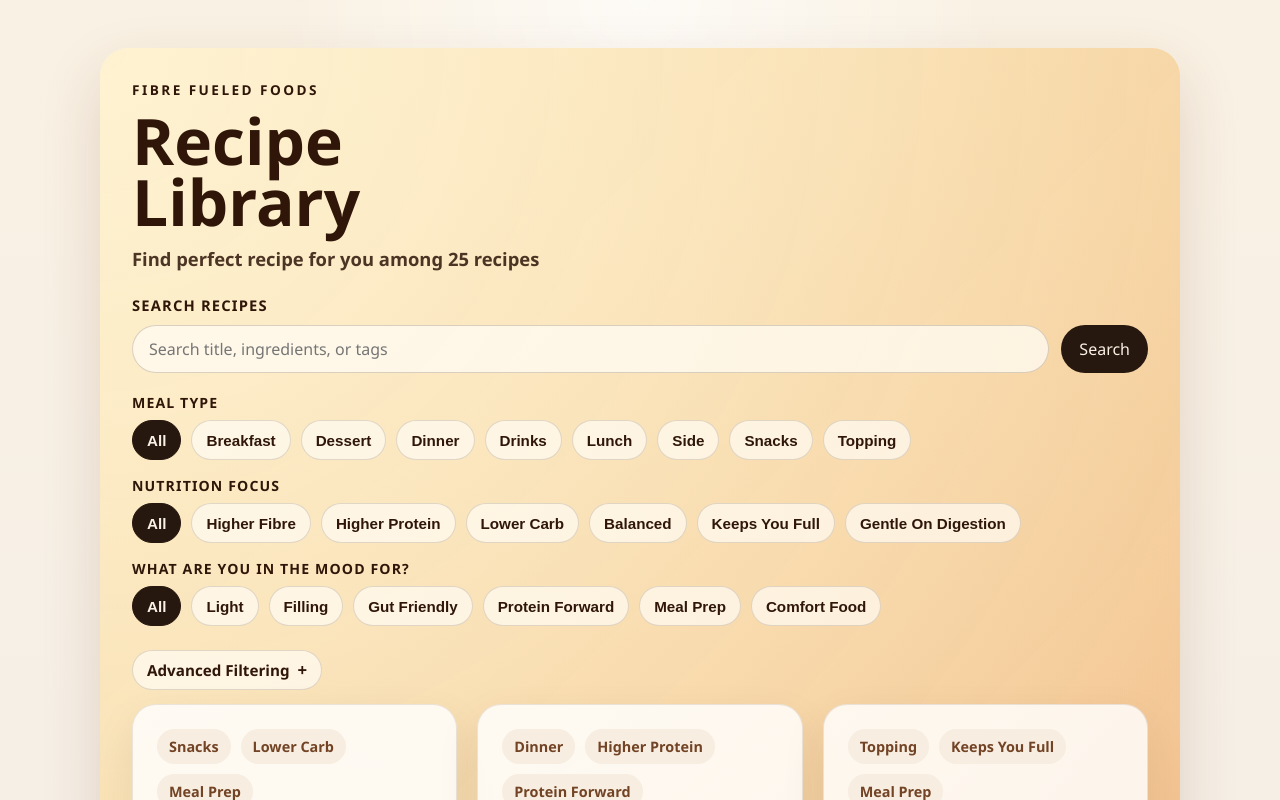
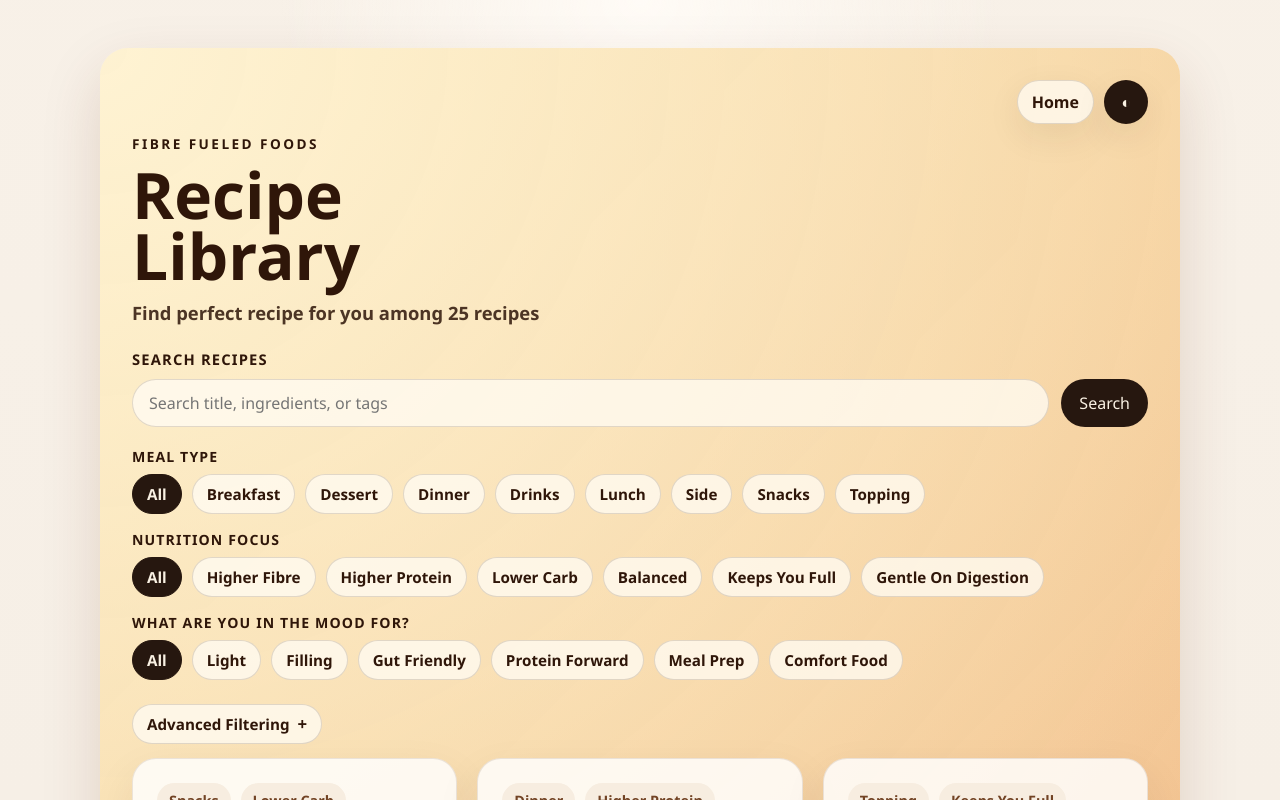
Before and after one commit to jainkhere/fffoods, a Next.js app: page /recipes in a window 1280 px wide. Shown: the top 800 px of the page. Built offline with nearby package versions, Linux system fonts and the light colour scheme.

Commit message:
dark mode

```diff
--- a/src/app/globals.css
+++ b/src/app/globals.css
@@ -1,8 +1,65 @@
 :root {
   --background: #f6efe6;
   --foreground: #26170f;
+  --background-tint: #fff8ef;
+  --surface: rgba(255, 255, 255, 0.82);
+  --surface-strong: #fffaf4;
+  --surface-muted: rgba(255, 251, 243, 0.72);
+  --surface-subtle: rgba(255, 251, 243, 0.52);
+  --border: rgba(122, 89, 57, 0.14);
+  --border-strong: rgba(114, 67, 36, 0.28);
+  --shadow-card: 0 18px 45px rgba(53, 32, 12, 0.08);
+  --shadow-card-hover: 0 22px 50px rgba(53, 32, 12, 0.12);
+  --shadow-floating: 0 12px 35px rgba(53, 32, 12, 0.08);
+  --text-muted: rgba(38, 23, 15, 0.78);
+  --text-soft: rgba(38, 23, 15, 0.62);
+  --text-accent: #724324;
+  --hero-text: #2f1609;
+  --hero-subtle: rgba(47, 22, 9, 0.86);
+  --hero-glow: rgba(255, 244, 214, 0.9);
+  --hero-grad-start: rgba(248, 225, 170, 0.95);
+  --hero-grad-end: rgba(229, 122, 68, 0.9);
+  --hero-shadow: 0 24px 60px rgba(102, 43, 8, 0.15);
+  --control-bg: rgba(255, 251, 243, 0.78);
+  --control-border: rgba(47, 22, 9, 0.14);
+  --button-bg: #26170f;
+  --button-text: #f9f1e3;
+  --pill-bg: #f7ede0;
+  --pill-text: #724324;
+  --link-accent: #724324;
   --font-sans: "Avenir Next", Avenir, "Segoe UI", sans-serif;
   --font-mono: "SFMono-Regular", Consolas, "Liberation Mono", monospace;
+}
+
+html[data-theme="dark"] {
+  --background: #17110d;
+  --foreground: #f3e7d7;
+  --background-tint: #211914;
+  --surface: rgba(38, 28, 22, 0.92);
+  --surface-strong: #2b201a;
+  --surface-muted: rgba(55, 42, 33, 0.9);
+  --surface-subtle: rgba(67, 51, 41, 0.58);
+  --border: rgba(223, 187, 145, 0.14);
+  --border-strong: rgba(247, 189, 120, 0.36);
+  --shadow-card: 0 22px 52px rgba(0, 0, 0, 0.34);
+  --shadow-card-hover: 0 26px 58px rgba(0, 0, 0, 0.42);
+  --shadow-floating: 0 14px 40px rgba(0, 0, 0, 0.28);
+  --text-muted: rgba(243, 231, 215, 0.84);
+  --text-soft: rgba(243, 231, 215, 0.62);
+  --text-accent: #f0b97d;
+  --hero-text: #fff3e4;
+  --hero-subtle: rgba(255, 243, 228, 0.84);
+  --hero-glow: rgba(255, 178, 94, 0.18);
+  --hero-grad-start: rgba(85, 53, 27, 0.96);
+  --hero-grad-end: rgba(152, 73, 35, 0.9);
+  --hero-shadow: 0 28px 64px rgba(0, 0, 0, 0.42);
+  --control-bg: rgba(44, 33, 26, 0.9);
+  --control-border: rgba(255, 225, 194, 0.12);
+  --button-bg: #f3e7d7;
+  --button-text: #23170f;
+  --pill-bg: rgba(102, 75, 54, 0.52);
+  --pill-text: #ffd7af;
+  --link-accent: #f0b97d;
 }
 
 html {
@@ -21,8 +78,8 @@ body {
   flex-direction: column;
   color: var(--foreground);
   background:
-    radial-gradient(circle at top, rgba(255, 255, 255, 0.7), transparent 35%),
-    linear-gradient(180deg, #f9f1e3 0%, var(--background) 100%);
+    radial-gradient(circle at top, color-mix(in srgb, var(--background-tint) 55%, white 45%) 0%, transparent 35%),
+    linear-gradient(180deg, color-mix(in srgb, var(--background) 82%, var(--background-tint) 18%) 0%, var(--background) 100%);
   font-family: var(--font-sans);
   -webkit-font-smoothing: antialiased;
   -moz-osx-font-smoothing: grayscale;
@@ -38,3 +95,10 @@ a {
   color: inherit;
   text-decoration: none;
 }
+
+button,
+input,
+select,
+textarea {
+  font: inherit;
+}
--- a/src/app/page.module.css
+++ b/src/app/page.module.css
@@ -14,10 +14,10 @@
   padding: 32px;
   border-radius: 28px;
   background:
-    radial-gradient(circle at top left, rgba(255, 244, 214, 0.9), transparent 32%),
-    linear-gradient(135deg, rgba(248, 225, 170, 0.95), rgba(229, 122, 68, 0.9));
-  color: #2f1609;
-  box-shadow: 0 24px 60px rgba(102, 43, 8, 0.15);
+    radial-gradient(circle at top left, var(--hero-glow), transparent 32%),
+    linear-gradient(135deg, var(--hero-grad-start), var(--hero-grad-end));
+  color: var(--hero-text);
+  box-shadow: var(--hero-shadow);
 }
 
 .eyebrow {
@@ -53,9 +53,9 @@
   min-height: 280px;
   padding: 28px;
   border-radius: 28px;
-  background: rgba(255, 255, 255, 0.84);
-  border: 1px solid rgba(122, 89, 57, 0.14);
-  box-shadow: 0 18px 45px rgba(53, 32, 12, 0.08);
+  background: var(--surface);
+  border: 1px solid var(--border);
+  box-shadow: var(--shadow-card);
   transition:
     transform 0.16s ease,
     box-shadow 0.16s ease,
@@ -65,8 +65,8 @@
 
 .card:hover {
   transform: translateY(-3px);
-  box-shadow: 0 22px 50px rgba(53, 32, 12, 0.12);
-  border-color: rgba(114, 67, 36, 0.28);
+  box-shadow: var(--shadow-card-hover);
+  border-color: var(--border-strong);
 }
 
 .cardLabel {
@@ -74,7 +74,7 @@
   font-weight: 700;
   letter-spacing: 0.08em;
   text-transform: uppercase;
-  color: #724324;
+  color: var(--text-accent);
 }
 
 .card h2 {
@@ -83,7 +83,7 @@
 }
 
 .card p:last-child {
-  color: rgba(38, 23, 15, 0.78);
+  color: var(--text-muted);
   line-height: 1.6;
 }
 
--- a/src/app/recipes/page.module.css
+++ b/src/app/recipes/page.module.css
@@ -14,10 +14,49 @@
   padding: 32px;
   border-radius: 28px;
   background:
-    radial-gradient(circle at top left, rgba(255, 244, 214, 0.9), transparent 32%),
-    linear-gradient(135deg, rgba(248, 225, 170, 0.95), rgba(229, 122, 68, 0.9));
-  color: #2f1609;
-  box-shadow: 0 24px 60px rgba(102, 43, 8, 0.15);
+    radial-gradient(circle at top left, var(--hero-glow), transparent 32%),
+    linear-gradient(135deg, var(--hero-grad-start), var(--hero-grad-end));
+  color: var(--hero-text);
+  box-shadow: var(--hero-shadow);
+}
+
+.heroTop {
+  display: flex;
+  justify-content: flex-end;
+  align-items: center;
+  gap: 16px;
+  margin-bottom: 10px;
+}
+
+.heroActions {
+  display: flex;
+  align-items: center;
+  gap: 10px;
+}
+
+.homeLink {
+  width: fit-content;
+  padding: 10px 14px;
+  border-radius: 999px;
+  background: var(--control-bg);
+  border: 1px solid var(--control-border);
+  color: inherit;
+  font-weight: 700;
+  box-shadow: var(--shadow-floating);
+}
+
+.themeToggle {
+  width: 44px;
+  height: 44px;
+  border: 1px solid var(--control-border);
+  border-radius: 999px;
+  background: var(--button-bg);
+  color: var(--button-text);
+  font: inherit;
+  font-size: 1rem;
+  font-weight: 700;
+  cursor: pointer;
+  box-shadow: var(--shadow-floating);
 }
 
 .eyebrow {
@@ -39,7 +78,7 @@
   margin-top: 14px;
   font-size: 1.15rem;
   font-weight: 650;
-  color: rgba(47, 22, 9, 0.86);
+  color: var(--hero-subtle);
   line-height: 1.35;
 }
 
@@ -74,9 +113,9 @@
   flex: 1 1 320px;
   min-height: 48px;
   padding: 0 16px;
-  border: 1px solid rgba(47, 22, 9, 0.18);
+  border: 1px solid var(--control-border);
   border-radius: 999px;
-  background: rgba(255, 251, 243, 0.78);
+  background: var(--control-bg);
   color: inherit;
   font: inherit;
 }
@@ -91,8 +130,8 @@
 
 .searchButton {
   border: 0;
-  background: #26170f;
-  color: #f9f1e3;
+  background: var(--button-bg);
+  color: var(--button-text);
   font: inherit;
   cursor: pointer;
 }
@@ -100,8 +139,8 @@
 .clearLink {
   display: inline-flex;
   align-items: center;
-  background: rgba(255, 251, 243, 0.78);
-  border: 1px solid rgba(47, 22, 9, 0.18);
+  background: var(--control-bg);
+  border: 1px solid var(--control-border);
 }
 
 .filterSection {
@@ -134,17 +173,17 @@
   min-height: 40px;
   padding: 8px 14px;
   border-radius: 999px;
-  background: rgba(255, 251, 243, 0.72);
-  border: 1px solid rgba(47, 22, 9, 0.14);
+  background: var(--control-bg);
+  border: 1px solid var(--control-border);
   color: inherit;
   font-size: 0.95rem;
   font-weight: 600;
 }
 
 .chipActive {
-  background: #26170f;
-  border-color: #26170f;
-  color: #f9f1e3;
+  background: var(--button-bg);
+  border-color: var(--button-bg);
+  color: var(--button-text);
 }
 
 .advancedFiltering {
@@ -161,8 +200,8 @@
   min-height: 40px;
   padding: 8px 14px;
   border-radius: 999px;
-  background: rgba(255, 251, 243, 0.72);
-  border: 1px solid rgba(47, 22, 9, 0.14);
+  background: var(--control-bg);
+  border: 1px solid var(--control-border);
   color: inherit;
   font-size: 0.95rem;
   font-weight: 600;
@@ -187,8 +226,8 @@
   margin-top: 14px;
   padding: 18px;
   border-radius: 22px;
-  background: rgba(255, 251, 243, 0.5);
-  border: 1px solid rgba(47, 22, 9, 0.12);
+  background: var(--surface-subtle);
+  border: 1px solid var(--border);
   display: grid;
   gap: 16px;
 }
@@ -202,9 +241,9 @@
 .emptyState,
 .card {
   border-radius: 24px;
-  background: rgba(255, 255, 255, 0.82);
-  border: 1px solid rgba(122, 89, 57, 0.14);
-  box-shadow: 0 18px 45px rgba(53, 32, 12, 0.08);
+  background: var(--surface);
+  border: 1px solid var(--border);
+  box-shadow: var(--shadow-card);
 }
 
 .card {
@@ -225,7 +264,7 @@
 
 .emptyState p {
   line-height: 1.6;
-  color: rgba(38, 23, 15, 0.78);
+  color: var(--text-muted);
 }
 
 .emptyState code {
@@ -244,8 +283,8 @@
   width: fit-content;
   padding: 8px 12px;
   border-radius: 999px;
-  background: #f7ede0;
-  color: #724324;
+  background: var(--pill-bg);
+  color: var(--pill-text);
   font-size: 0.9rem;
   font-weight: 600;
 }
@@ -262,7 +301,7 @@
 }
 
 .card p {
-  color: rgba(38, 23, 15, 0.78);
+  color: var(--text-muted);
   line-height: 1.6;
 }
 
@@ -272,8 +311,8 @@
   width: fit-content;
   padding: 12px 16px;
   border-radius: 999px;
-  background: #26170f;
-  color: #f9f1e3;
+  background: var(--button-bg);
+  color: var(--button-text);
   font-weight: 600;
   justify-self: start;
 }
--- a/src/app/recipes/page.tsx
+++ b/src/app/recipes/page.tsx
@@ -1,4 +1,6 @@
+import Link from "next/link";
 import { Suspense } from "react";
+import { ThemeToggle } from "@/components/theme-toggle";
 import { RecipeLibraryClient } from "@/components/recipe-library-client";
 import {
   moodOptions,
@@ -58,6 +60,14 @@ export default async function RecipesPage() {
     <div className={styles.page}>
       <main className={styles.main}>
         <section className={styles.hero}>
+          <div className={styles.heroTop}>
+            <div className={styles.heroActions}>
+              <Link href="/" className={styles.homeLink}>
+                Home
+              </Link>
+              <ThemeToggle className={styles.themeToggle} />
+            </div>
+          </div>
           <p className={styles.eyebrow}>Fibre Fueled Foods</p>
           <h1>Recipe Library</h1>
           <p className={styles.subheading}>
--- a/src/components/four-week-plan.module.css
+++ b/src/components/four-week-plan.module.css
@@ -10,14 +10,66 @@
   gap: 24px;
 }
 
+.topNav {
+  display: flex;
+  align-items: center;
+  justify-content: space-between;
+  gap: 16px;
+}
+
+.topNavActions {
+  display: flex;
+  align-items: center;
+  gap: 10px;
+}
+
 .hero {
   padding: 32px;
   border-radius: 28px;
   background:
-    radial-gradient(circle at top left, rgba(255, 244, 214, 0.9), transparent 32%),
-    linear-gradient(135deg, rgba(248, 225, 170, 0.95), rgba(229, 122, 68, 0.9));
-  color: #2f1609;
-  box-shadow: 0 24px 60px rgba(102, 43, 8, 0.15);
+    radial-gradient(circle at top left, var(--hero-glow), transparent 32%),
+    linear-gradient(135deg, var(--hero-grad-start), var(--hero-grad-end));
+  color: var(--hero-text);
+  box-shadow: var(--hero-shadow);
+}
+
+.heroTop {
+  display: flex;
+  justify-content: flex-end;
+  align-items: center;
+  gap: 16px;
+  margin-bottom: 10px;
+}
+
+.heroActions {
+  display: flex;
+  align-items: center;
+  gap: 10px;
+}
+
+.homeLink {
+  width: fit-content;
+  padding: 10px 14px;
+  border-radius: 999px;
+  background: var(--control-bg);
+  border: 1px solid var(--control-border);
+  color: inherit;
+  font-weight: 700;
+  box-shadow: var(--shadow-floating);
+}
+
+.themeToggle {
+  width: 44px;
+  height: 44px;
+  border: 1px solid var(--control-border);
+  border-radius: 999px;
+  background: var(--button-bg);
+  color: var(--button-text);
+  font: inherit;
+  font-size: 1rem;
+  font-weight: 700;
+  cursor: pointer;
+  box-shadow: var(--shadow-floating);
 }
 
 .eyebrow {
@@ -51,9 +103,9 @@
   gap: 14px;
   padding: 24px;
   border-radius: 24px;
-  background: rgba(255, 255, 255, 0.82);
-  border: 1px solid rgba(122, 89, 57, 0.14);
-  box-shadow: 0 18px 45px rgba(53, 32, 12, 0.08);
+  background: var(--surface);
+  border: 1px solid var(--border);
+  box-shadow: var(--shadow-card);
 }
 
 .weekHeader {
@@ -68,7 +120,7 @@
 }
 
 .weekHeader p {
-  color: rgba(38, 23, 15, 0.72);
+  color: var(--text-muted);
   font-weight: 600;
 }
 
@@ -84,8 +136,8 @@
   min-height: 150px;
   padding: 16px;
   border-radius: 20px;
-  background: #fffaf4;
-  border: 1px solid rgba(122, 89, 57, 0.14);
+  background: var(--surface-strong);
+  border: 1px solid var(--border);
   transition:
     transform 0.16s ease,
     box-shadow 0.16s ease,
@@ -94,12 +146,12 @@
 
 .dayCard:hover {
   transform: translateY(-2px);
-  box-shadow: 0 14px 30px rgba(53, 32, 12, 0.1);
-  border-color: rgba(114, 67, 36, 0.28);
+  box-shadow: var(--shadow-floating);
+  border-color: var(--border-strong);
 }
 
 .dayMuted {
-  background: rgba(255, 255, 255, 0.55);
+  background: var(--surface-subtle);
 }
 
 .dayTop {
@@ -116,7 +168,7 @@
 }
 
 .recipeCount {
-  color: rgba(38, 23, 15, 0.62);
+  color: var(--text-soft);
   font-size: 0.85rem;
   font-weight: 600;
 }
@@ -128,14 +180,14 @@
 }
 
 .recipePreview {
-  color: #4a2d18;
+  color: var(--foreground);
   line-height: 1.35;
   font-size: 0.92rem;
   font-weight: 600;
 }
 
 .emptyText {
-  color: rgba(38, 23, 15, 0.58);
+  color: var(--text-soft);
   line-height: 1.5;
   font-size: 0.92rem;
 }
@@ -151,9 +203,9 @@
   width: fit-content;
   padding: 10px 14px;
   border-radius: 999px;
-  background: rgba(255, 255, 255, 0.75);
-  border: 1px solid rgba(122, 89, 57, 0.14);
-  box-shadow: 0 12px 35px rgba(53, 32, 12, 0.08);
+  background: var(--surface);
+  border: 1px solid var(--border);
+  box-shadow: var(--shadow-floating);
   font-weight: 600;
 }
 
@@ -170,9 +222,9 @@
   min-height: 100%;
   padding: 22px;
   border-radius: 24px;
-  background: rgba(255, 255, 255, 0.82);
-  border: 1px solid rgba(122, 89, 57, 0.14);
-  box-shadow: 0 18px 45px rgba(53, 32, 12, 0.08);
+  background: var(--surface);
+  border: 1px solid var(--border);
+  box-shadow: var(--shadow-card);
 }
 
 .recipeCard h2 {
@@ -187,7 +239,7 @@
 }
 
 .recipeCard p {
-  color: rgba(38, 23, 15, 0.78);
+  color: var(--text-muted);
   line-height: 1.6;
 }
 
@@ -202,8 +254,8 @@
   width: fit-content;
   padding: 6px 10px;
   border-radius: 999px;
-  background: #f7ede0;
-  color: #724324;
+  background: var(--pill-bg);
+  color: var(--pill-text);
   font-size: 0.82rem;
   font-weight: 700;
 }
@@ -214,8 +266,8 @@
   width: fit-content;
   padding: 12px 16px;
   border-radius: 999px;
-  background: #26170f;
-  color: #f9f1e3;
+  background: var(--button-bg);
+  color: var(--button-text);
   font-weight: 600;
   justify-self: start;
 }
--- a/src/components/recipe-detail.module.css
+++ b/src/components/recipe-detail.module.css
@@ -10,13 +10,51 @@
   gap: 28px;
 }
 
+.topNav {
+  display: flex;
+  align-items: center;
+  justify-content: space-between;
+  gap: 16px;
+}
+
+.topNavActions {
+  display: flex;
+  align-items: center;
+  gap: 10px;
+}
+
+.homeLink {
+  width: fit-content;
+  padding: 10px 14px;
+  border-radius: 999px;
+  background: var(--control-bg);
+  border: 1px solid var(--control-border);
+  color: inherit;
+  font-weight: 700;
+  box-shadow: var(--shadow-floating);
+}
+
+.themeToggle {
+  width: 44px;
+  height: 44px;
+  border: 1px solid var(--control-border);
+  border-radius: 999px;
+  background: var(--button-bg);
+  color: var(--button-text);
+  font: inherit;
+  font-size: 1rem;
+  font-weight: 700;
+  cursor: pointer;
+  box-shadow: var(--shadow-floating);
+}
+
 .backLink {
   width: fit-content;
   padding: 10px 14px;
   border-radius: 999px;
-  background: rgba(255, 255, 255, 0.75);
-  border: 1px solid rgba(122, 89, 57, 0.14);
-  box-shadow: 0 12px 35px rgba(53, 32, 12, 0.08);
+  background: var(--surface);
+  border: 1px solid var(--border);
+  box-shadow: var(--shadow-floating);
   color: inherit;
   cursor: pointer;
   font: inherit;
@@ -27,10 +65,10 @@
   padding: 32px;
   border-radius: 28px;
   background:
-    radial-gradient(circle at top left, rgba(255, 244, 214, 0.9), transparent 32%),
-    linear-gradient(135deg, rgba(248, 225, 170, 0.95), rgba(229, 122, 68, 0.9));
-  color: #2f1609;
-  box-shadow: 0 24px 60px rgba(102, 43, 8, 0.15);
+    radial-gradient(circle at top left, var(--hero-glow), transparent 32%),
+    linear-gradient(135deg, var(--hero-grad-start), var(--hero-grad-end));
+  color: var(--hero-text);
+  box-shadow: var(--hero-shadow);
 }
 
 .eyebrow {
@@ -69,7 +107,8 @@
 
 .stats div {
   padding: 16px 18px;
-  background: rgba(255, 251, 243, 0.7);
+  background: var(--control-bg);
+  border: 1px solid var(--control-border);
 }
 
 .stats span {
@@ -94,9 +133,9 @@
 
 .card {
   padding: 24px;
-  background: rgba(255, 255, 255, 0.82);
-  border: 1px solid rgba(122, 89, 57, 0.14);
-  box-shadow: 0 18px 45px rgba(53, 32, 12, 0.08);
+  background: var(--surface);
+  border: 1px solid var(--border);
+  box-shadow: var(--shadow-card);
 }
 
 .card h2 {
@@ -121,14 +160,14 @@
 .tag {
   padding: 10px 14px;
   border-radius: 999px;
-  background: #f7ede0;
-  color: #724324;
+  background: var(--pill-bg);
+  color: var(--pill-text);
   font-size: 0.95rem;
   font-weight: 600;
 }
 
 .inlineRecipeLink {
-  color: #724324;
+  color: var(--link-accent);
   text-decoration: underline;
   text-decoration-thickness: 1.5px;
   text-underline-offset: 0.14em;
--- /dev/null
+++ b/src/components/theme-toggle.tsx
@@ -0,0 +1,36 @@
+"use client";
+
+import { useState } from "react";
+
+type ThemeToggleProps = {
+  className?: string;
+};
+
+export function ThemeToggle({ className }: ThemeToggleProps) {
+  const [theme, setTheme] = useState<"light" | "dark">(() => {
+    if (typeof document !== "undefined" && document.documentElement.dataset.theme === "dark") {
+      return "dark";
+    }
+
+    return "light";
+  });
+
+  function toggleTheme() {
+    const nextTheme = theme === "dark" ? "light" : "dark";
+    document.documentElement.dataset.theme = nextTheme;
+    window.localStorage.setItem("theme", nextTheme);
+    setTheme(nextTheme);
+  }
+
+  return (
+    <button
+      type="button"
+      aria-label={theme === "dark" ? "Switch to light mode" : "Switch to dark mode"}
+      title={theme === "dark" ? "Light mode" : "Dark mode"}
+      onClick={toggleTheme}
+      className={className}
+    >
+      {theme === "dark" ? "☀" : "◐"}
+    </button>
+  );
+}
```
Also changed, not shown: src/app/layout.tsx (+17 -1 lines), src/components/four-week-plan.tsx (+25 -0 lines), src/components/recipe-detail.tsx (+10 -1 lines).
